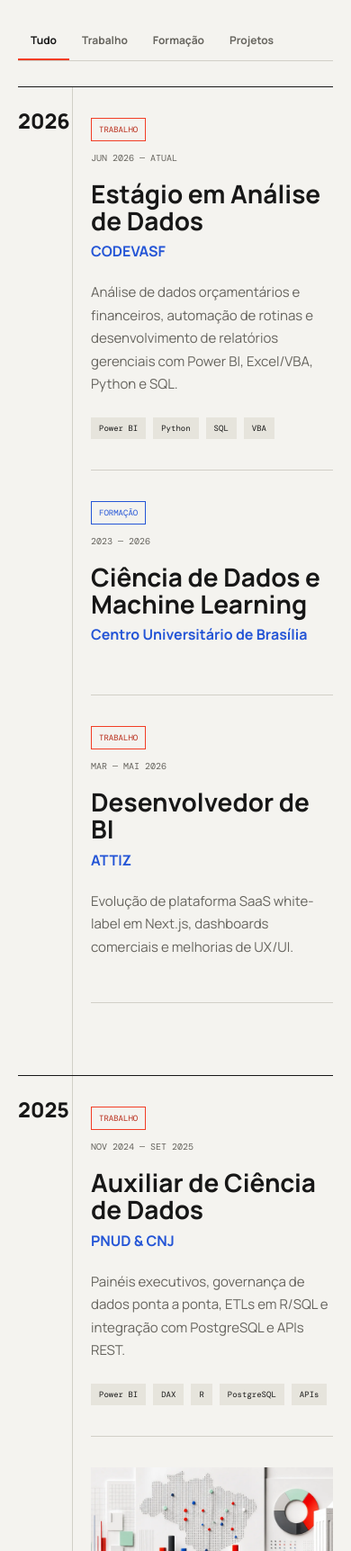
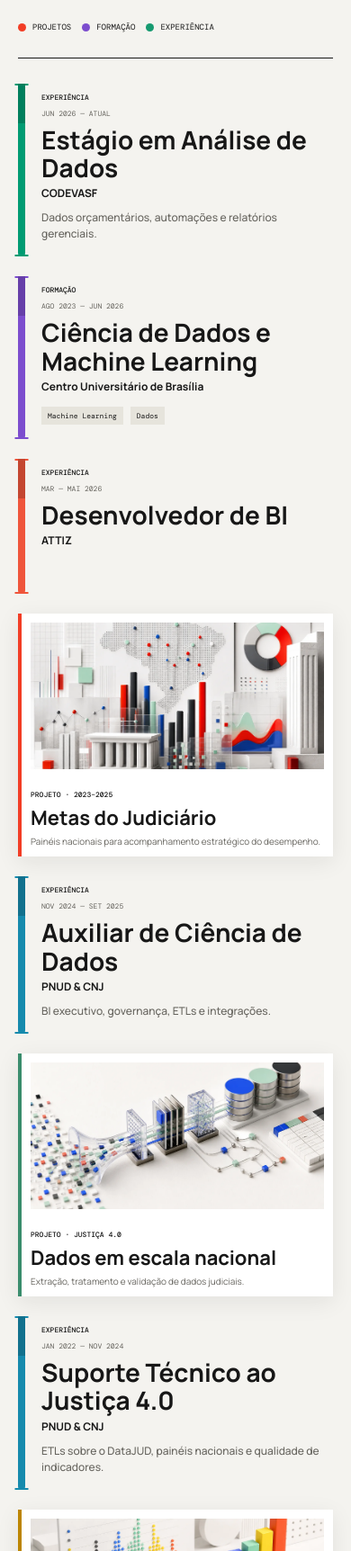
Before and after one commit to hermesjasper/curriculum-hermes, a plain HTML site: page index.html in a window 390 px wide. Shown: the part 1722-3446 px from the top of the page at 90% size. Drawn offline with nearby package versions, Linux system fonts and the light colour scheme.

Commit message:
feat: add continuous career timeline

```diff
--- a/index.html
+++ b/index.html
@@ -66,132 +66,122 @@
             <p class="section-index">02 / Trajetória</p>
             <h2>O presente é só<br />o ponto de partida.</h2>
           </div>
-          <div class="timeline-filters" role="group" aria-label="Filtrar trajetória">
-            <button class="filter-button active" data-filter="all" type="button">Tudo</button>
-            <button class="filter-button" data-filter="work" type="button">Trabalho</button>
-            <button class="filter-button" data-filter="study" type="button">Formação</button>
-            <button class="filter-button" data-filter="project" type="button">Projetos</button>
+          <div class="timeline-legend" aria-label="Legenda da linha do tempo">
+            <span><i class="legend-project"></i>Projetos</span>
+            <span><i class="legend-study"></i>Formação</span>
+            <span><i class="legend-work"></i>Experiência</span>
           </div>
         </div>
 
-        <div class="timeline">
-          <article class="timeline-year" data-year="2026">
-            <div class="year-marker"><span>2026</span><small>Agora</small></div>
-            <div class="year-events">
-              <section class="event reveal" data-type="work">
-                <div class="event-meta"><span class="tag tag-work">Trabalho</span><time>Jun 2026 — atual</time></div>
-                <h3>Estágio em Análise de Dados</h3>
-                <p class="event-place">CODEVASF</p>
-                <p>Análise de dados orçamentários e financeiros, automação de rotinas e desenvolvimento de relatórios gerenciais com Power BI, Excel/VBA, Python e SQL.</p>
-                <ul class="tech-list"><li>Power BI</li><li>Python</li><li>SQL</li><li>VBA</li></ul>
-              </section>
-              <section class="event event-compact reveal" data-type="study">
-                <div class="event-meta"><span class="tag tag-study">Formação</span><time>2023 — 2026</time></div>
-                <h3>Ciência de Dados e Machine Learning</h3>
-                <p class="event-place">Centro Universitário de Brasília</p>
-              </section>
-              <section class="event event-compact reveal" data-type="work">
-                <div class="event-meta"><span class="tag tag-work">Trabalho</span><time>Mar — Mai 2026</time></div>
-                <h3>Desenvolvedor de BI</h3>
-                <p class="event-place">ATTIZ</p>
-                <p>Evolução de plataforma SaaS white-label em Next.js, dashboards comerciais e melhorias de UX/UI.</p>
-              </section>
+        <div class="chronology-guide">
+          <span>Projetos e formação</span>
+          <span>Tempo</span>
+          <span>Experiência profissional</span>
+        </div>
+
+        <div class="chronology" aria-label="Linha do tempo profissional de agosto de 2026 a janeiro de 2019">
+          <div class="chronology-axis" aria-hidden="true"></div>
+          <div class="year-tick" style="--at: 0"><strong>2026</strong><small>Agora</small></div>
+          <div class="year-tick" style="--at: 19"><strong>2025</strong></div>
+          <div class="year-tick" style="--at: 31"><strong>2024</strong></div>
+          <div class="year-tick" style="--at: 43"><strong>2023</strong></div>
+          <div class="year-tick" style="--at: 55"><strong>2022</strong></div>
+          <div class="year-tick" style="--at: 67"><strong>2021</strong></div>
+          <div class="year-tick" style="--at: 79"><strong>2020</strong></div>
+          <div class="year-tick" style="--at: 91"><strong>2019</strong><small>O começo</small></div>
+
+          <article class="duration-item side-left lane-study color-ceub reveal" style="--start: 2; --months: 35; --mobile-order: 2">
+            <div class="duration-line"><i></i></div>
+            <div class="duration-content">
+              <span class="item-kind">Formação</span>
+              <time>Ago 2023 — Jun 2026</time>
+              <h3>Ciência de Dados e Machine Learning</h3>
+              <p>Centro Universitário de Brasília</p>
+              <ul class="tech-list"><li>Machine Learning</li><li>Dados</li></ul>
             </div>
           </article>
 
-          <article class="timeline-year" data-year="2025">
-            <div class="year-marker"><span>2025</span></div>
-            <div class="year-events">
-              <section class="event reveal" data-type="work">
-                <div class="event-meta"><span class="tag tag-work">Trabalho</span><time>Nov 2024 — Set 2025</time></div>
-                <h3>Auxiliar de Ciência de Dados</h3>
-                <p class="event-place">PNUD &amp; CNJ</p>
-                <p>Painéis executivos, governança de dados ponta a ponta, ETLs em R/SQL e integração com PostgreSQL e APIs REST.</p>
-                <ul class="tech-list"><li>Power BI</li><li>DAX</li><li>R</li><li>PostgreSQL</li><li>APIs</li></ul>
-              </section>
-              <section class="event project-event reveal" data-type="project" id="projetos">
-                <img src="assets/judiciary-analytics.webp" alt="Visualização abstrata de indicadores do Judiciário brasileiro" loading="lazy" />
-                <div class="project-copy">
-                  <div class="event-meta"><span class="tag tag-project">Projeto</span><time>2023 — 2025</time></div>
-                  <h3>Metas do Judiciário</h3>
-                  <p>Painéis analíticos para acompanhar resultados nacionais e apoiar a leitura estratégica do desempenho do Judiciário.</p>
-                  <span class="project-note">Imagem provisória</span>
-                </div>
-              </section>
+          <article class="duration-item side-left lane-study color-unb reveal" style="--start: 36; --months: 56; --mobile-order: 9">
+            <div class="duration-line"><i></i></div>
+            <div class="duration-content">
+              <span class="item-kind">Formação</span>
+              <time>Jan 2019 — Ago 2023</time>
+              <h3>Estatística</h3>
+              <p>Universidade de Brasília · créditos aproveitados</p>
             </div>
           </article>
 
-          <article class="timeline-year" data-year="2024">
-            <div class="year-marker"><span>2024</span></div>
-            <div class="year-events">
-              <section class="event reveal" data-type="work">
-                <div class="event-meta"><span class="tag tag-work">Trabalho</span><time>Jan 2022 — Nov 2024</time></div>
-                <h3>Suporte Técnico ao Justiça 4.0</h3>
-                <p class="event-place">PNUD &amp; CNJ</p>
-                <p>Desenvolvimento e manutenção de ETLs em R e SQL sobre o DataJUD, painéis de alto impacto e validação diária da qualidade dos indicadores.</p>
-                <ul class="tech-list"><li>R</li><li>SQL</li><li>DataJUD</li><li>Power BI</li></ul>
-              </section>
-              <section class="event project-event reveal" data-type="project">
-                <img src="assets/data-engineering.webp" alt="Visualização abstrata de um processo de engenharia de dados" loading="lazy" />
-                <div class="project-copy">
-                  <div class="event-meta"><span class="tag tag-project">Projeto</span><time>Justiça 4.0</time></div>
-                  <h3>Dados em escala nacional</h3>
-                  <p>Fluxos de extração, tratamento e validação para transformar dados judiciais em informação analítica confiável.</p>
-                  <span class="project-note">Imagem provisória</span>
-                </div>
-              </section>
+          <article id="projetos" class="point-item side-left lane-project color-project-red reveal" style="--start: 13; --mobile-order: 4">
+            <img src="assets/judiciary-analytics.webp" alt="Visualização abstrata de indicadores do Judiciário brasileiro" loading="lazy" />
+            <div><span class="item-kind">Projeto · 2023–2025</span><h3>Metas do Judiciário</h3><p>Painéis nacionais para acompanhamento estratégico do desempenho.</p></div>
+          </article>
+
+          <article class="point-item side-left lane-project color-project-green reveal" style="--start: 30; --mobile-order: 6">
+            <img src="assets/data-engineering.webp" alt="Visualização abstrata de um processo de engenharia de dados" loading="lazy" />
+            <div><span class="item-kind">Projeto · Justiça 4.0</span><h3>Dados em escala nacional</h3><p>Extração, tratamento e validação de dados judiciais.</p></div>
+          </article>
+
+          <article class="point-item side-left lane-project color-project-yellow reveal" style="--start: 49; --mobile-order: 8">
+            <img src="assets/education-analytics.webp" alt="Visualização abstrata de estatísticas educacionais" loading="lazy" />
+            <div><span class="item-kind">Projeto pessoal</span><h3>Painel ENEM</h3><p>Análise de indicadores educacionais em Streamlit.</p></div>
+          </article>
+
+          <article class="duration-item side-right work-short-a color-codevasf reveal" style="--start: 0; --months: 3; --mobile-order: 1">
+            <div class="duration-line"><i></i></div>
+            <div class="duration-content">
+              <span class="item-kind">Experiência</span><time>Jun 2026 — atual</time>
+              <h3>Estágio em Análise de Dados</h3><p>CODEVASF</p>
+              <p class="item-detail">Dados orçamentários, automações e relatórios gerenciais.</p>
             </div>
           </article>
 
-          <article class="timeline-year" data-year="2023">
-            <div class="year-marker"><span>2023</span></div>
-            <div class="year-events">
-              <section class="event event-compact reveal" data-type="study">
-                <div class="event-meta"><span class="tag tag-study">Formação</span><time>Até Ago 2023</time></div>
-                <h3>Estatística</h3>
-                <p class="event-place">Universidade de Brasília</p>
-                <p>Base quantitativa posteriormente aproveitada na formação em Ciência de Dados e Machine Learning.</p>
-              </section>
-              <section class="event project-event reveal" data-type="project">
-                <img src="assets/education-analytics.webp" alt="Visualização abstrata de estatísticas educacionais" loading="lazy" />
-                <div class="project-copy">
-                  <div class="event-meta"><span class="tag tag-project">Projeto pessoal</span><time>Streamlit</time></div>
-                  <h3>Painel ENEM</h3>
-                  <p>Exploração visual de indicadores educacionais, distribuições de desempenho e comparações de resultados.</p>
-                  <span class="project-note">Imagem provisória</span>
-                </div>
-              </section>
+          <article class="duration-item side-right work-short-b color-attiz reveal" style="--start: 3; --months: 3; --mobile-order: 3">
+            <div class="duration-line"><i></i></div>
+            <div class="duration-content">
+              <span class="item-kind">Experiência</span><time>Mar — Mai 2026</time>
+              <h3>Desenvolvedor de BI</h3><p>ATTIZ</p>
             </div>
           </article>
 
-          <article class="timeline-year" data-year="2021">
-            <div class="year-marker"><span>2021</span></div>
-            <div class="year-events">
-              <section class="event reveal" data-type="work">
-                <div class="event-meta"><span class="tag tag-work">Trabalho</span><time>Ago 2020 — Dez 2021</time></div>
-                <h3>Estágio em Ciência de Dados</h3>
-                <p class="event-place">Conselho Nacional de Justiça</p>
-                <p>Apoio a painéis em Power BI e Qlik Sense e conexão com bancos de dados por meio de R e SQL.</p>
-              </section>
-              <section class="event reveal" data-type="work">
-                <div class="event-meta"><span class="tag tag-work">Trabalho</span><time>Dez 2019 — Dez 2021</time></div>
-                <h3>Analista de Dados Jr.</h3>
-                <p class="event-place">ESTAT Consultoria</p>
-                <p>Limpeza de bases, análises estatísticas, relatórios, coleta em Python e suporte ao desenvolvimento de painéis.</p>
-              </section>
+          <article class="duration-item side-right color-pnud reveal" style="--start: 11; --months: 11; --mobile-order: 5">
+            <div class="duration-line"><i></i></div>
+            <div class="duration-content">
+              <span class="item-kind">Experiência</span><time>Nov 2024 — Set 2025</time>
+              <h3>Auxiliar de Ciência de Dados</h3><p>PNUD &amp; CNJ</p>
+              <p class="item-detail">BI executivo, governança, ETLs e integrações.</p>
             </div>
           </article>
 
-          <article class="timeline-year timeline-origin" data-year="2019">
-            <div class="year-marker"><span>2019</span><small>O começo</small></div>
-            <div class="year-events">
-              <section class="origin-message reveal" data-type="study">
-                <p class="eyebrow">O primeiro passo</p>
-                <h3>Estatística,<br />curiosidade e dados.</h3>
-                <p>O início da formação na UnB e da experiência profissional na ESTAT marcou o começo de uma trajetória construída entre análise, tecnologia e comunicação.</p>
-              </section>
+          <article class="duration-item side-right color-pnud reveal" style="--start: 22; --months: 34; --mobile-order: 7">
+            <div class="duration-line"><i></i></div>
+            <div class="duration-content">
+              <span class="item-kind">Experiência</span><time>Jan 2022 — Nov 2024</time>
+              <h3>Suporte Técnico ao Justiça 4.0</h3><p>PNUD &amp; CNJ</p>
+              <p class="item-detail">ETLs sobre o DataJUD, painéis nacionais e qualidade de indicadores.</p>
             </div>
           </article>
+
+          <article class="duration-item side-right work-lane-a color-cnj reveal" style="--start: 56; --months: 17; --mobile-order: 10">
+            <div class="duration-line"><i></i></div>
+            <div class="duration-content">
+              <span class="item-kind">Experiência</span><time>Ago 2020 — Dez 2021</time>
+              <h3>Estágio em Ciência de Dados</h3><p>CNJ</p>
+            </div>
+          </article>
+
+          <article class="duration-item side-right work-lane-b color-estat reveal" style="--start: 56; --months: 25; --mobile-order: 11">
+            <div class="duration-line"><i></i></div>
+            <div class="duration-content">
+              <span class="item-kind">Experiência</span><time>Dez 2019 — Dez 2021</time>
+              <h3>Analista de Dados Jr.</h3><p>ESTAT Consultoria</p>
+            </div>
+          </article>
+
+          <div class="origin-note reveal" style="--start: 91; --mobile-order: 12">
+            <span class="item-kind">Jan 2019</span>
+            <h3>Estatística, curiosidade e dados.</h3>
+            <p>O ponto inicial de uma trajetória construída entre análise, tecnologia e comunicação.</p>
+          </div>
         </div>
       </section>
 
--- a/styles.css
+++ b/styles.css
@@ -60,36 +60,64 @@
 
 .timeline-section { padding: 10vw 3.5vw; }
 .section-heading { display: flex; justify-content: space-between; align-items: end; gap: 32px; padding-bottom: 7vw; }
-.timeline-filters { display: flex; border-bottom: 1px solid var(--line); }
-.filter-button { border: 0; border-bottom: 3px solid transparent; margin-bottom: -1px; padding: 12px 14px; color: var(--muted); background: none; cursor: pointer; font-size: 12px; font-weight: 700; }
-.filter-button.active { color: var(--ink); border-color: var(--red); }
-.timeline { max-width: 1260px; margin: 0 auto; }
-.timeline-year { display: grid; grid-template-columns: 220px 1fr; border-top: 1px solid var(--ink); }
-.year-marker { position: sticky; top: calc(var(--header-height) + 34px); height: max-content; padding: 30px 32px 30px 0; display: flex; flex-direction: column; }
-.year-marker span { font-size: 72px; font-weight: 800; line-height: 1; }
-.year-marker small { margin-top: 8px; color: var(--red); font-family: "DM Mono", monospace; font-size: 10px; text-transform: uppercase; }
-.year-events { border-left: 1px solid var(--line); padding: 0 0 9vw 4vw; }
-.event { padding: 34px 0; border-bottom: 1px solid var(--line); transition: opacity .25s, transform .25s; }
-.event[hidden], .origin-message[hidden] { display: none; }
-.event-meta { display: flex; align-items: center; justify-content: space-between; gap: 12px; margin-bottom: 24px; }
-.event-meta time { color: var(--muted); font-family: "DM Mono", monospace; font-size: 10px; text-transform: uppercase; }
-.tag { padding: 6px 8px; border: 1px solid; font-family: "DM Mono", monospace; font-size: 9px; text-transform: uppercase; }
-.tag-work { border-color: var(--red); color: #b82a17; }
-.tag-study { border-color: var(--blue); color: var(--blue); }
-.tag-project { border-color: #528d74; color: #2e7658; }
-.event h3, .origin-message h3 { max-width: 760px; margin: 0 0 8px; font-size: 44px; line-height: 1.08; }
-.event-place { margin: 0 0 22px; color: var(--blue); font-weight: 700; }
-.event > p:not(.event-place) { max-width: 720px; color: var(--muted); font-size: 15px; line-height: 1.7; }
-.event-compact h3 { font-size: 36px; }
-.tech-list { margin-top: 24px; }
-.tech-list li { padding: 6px 9px; background: #e6e4dc; font-family: "DM Mono", monospace; font-size: 9px; }
-.project-event { display: grid; grid-template-columns: minmax(250px, .9fr) minmax(280px, 1.1fr); gap: 32px; align-items: center; }
-.project-event img { width: 100%; aspect-ratio: 4 / 3; object-fit: cover; }
-.project-copy .event-meta { margin-bottom: 18px; }
-.project-copy p { color: var(--muted); line-height: 1.7; }
-.project-note { font-family: "DM Mono", monospace; color: var(--red); font-size: 9px; text-transform: uppercase; }
-.origin-message { padding: 10vw 0 4vw; }
-.origin-message p:last-child { max-width: 640px; color: var(--muted); line-height: 1.8; }
+.timeline-legend { display: flex; flex-wrap: wrap; gap: 18px; font-family: "DM Mono", monospace; font-size: 9px; text-transform: uppercase; }
+.timeline-legend span { display: flex; align-items: center; gap: 7px; }
+.timeline-legend i { width: 9px; height: 9px; border-radius: 50%; }
+.legend-project { background: var(--red); }
+.legend-study { background: #7c4dce; }
+.legend-work { background: #169a70; }
+.chronology-guide { max-width: 1320px; margin: 0 auto 18px; display: grid; grid-template-columns: 56% 8% 36%; color: var(--muted); font-family: "DM Mono", monospace; font-size: 9px; text-transform: uppercase; }
+.chronology-guide span:nth-child(2) { text-align: center; }
+.chronology-guide span:last-child { padding-left: 20px; }
+.chronology { --month: 13px; position: relative; max-width: 1320px; height: calc(98 * var(--month)); margin: 0 auto; border-top: 1px solid var(--ink); }
+.chronology-axis { position: absolute; z-index: 2; top: 0; bottom: 0; left: 60%; width: 2px; background: var(--ink); }
+.chronology-axis::before { content: ""; position: sticky; display: block; top: calc(var(--header-height) + 20px); width: 10px; height: 10px; margin-left: -4px; border-radius: 50%; background: var(--red); box-shadow: 0 0 0 5px var(--paper); }
+.year-tick { position: absolute; z-index: 3; top: calc(var(--at) * var(--month)); left: 60%; width: 8%; padding-left: 16px; transform: translateY(-2px); }
+.year-tick::before { content: ""; position: absolute; left: -4px; top: 7px; width: 9px; height: 2px; background: var(--ink); }
+.year-tick strong { display: block; font-size: 16px; line-height: 1; }
+.year-tick small { display: block; margin-top: 4px; color: var(--red); font-family: "DM Mono", monospace; font-size: 8px; text-transform: uppercase; }
+.duration-item, .point-item, .origin-note { position: absolute; z-index: 4; top: calc(var(--start) * var(--month)); }
+.duration-item { min-height: 56px; height: calc(var(--months) * var(--month)); display: grid; grid-template-columns: 9px 1fr; gap: 14px; }
+.duration-line { position: relative; height: 100%; background: currentColor; border-radius: 5px; }
+.duration-line::before, .duration-line::after { content: ""; position: absolute; left: 50%; width: 15px; height: 2px; background: currentColor; transform: translateX(-50%); }
+.duration-line::before { top: 0; }
+.duration-line::after { bottom: 0; }
+.duration-line i { position: sticky; display: block; top: calc(var(--header-height) + 30px); width: 9px; height: 38px; background: currentColor; filter: brightness(.82); }
+.side-left { left: 0; }
+.side-right { left: 68%; width: 32%; }
+.lane-study { width: 27%; }
+.lane-project { left: 30%; width: 26%; }
+.work-lane-a { width: 15%; }
+.work-lane-b { left: 84%; width: 16%; }
+.work-short-a { width: 32%; }
+.work-short-b { left: 82%; width: 18%; }
+.duration-content { min-width: 0; padding: 1px 8px 16px 0; color: var(--ink); }
+.duration-content time { display: block; margin: 5px 0 9px; color: var(--muted); font-family: "DM Mono", monospace; font-size: 8px; text-transform: uppercase; }
+.duration-content h3, .point-item h3, .origin-note h3 { margin: 0 0 4px; font-size: 21px; line-height: 1.12; }
+.duration-content > p { margin: 0; font-size: 12px; font-weight: 700; }
+.duration-content .item-detail { max-width: 360px; margin-top: 10px; color: var(--muted); font-size: 11px; font-weight: 500; line-height: 1.5; }
+.item-kind { font-family: "DM Mono", monospace; font-size: 8px; font-weight: 500; text-transform: uppercase; }
+.duration-content .tech-list { margin-top: 14px; }
+.tech-list li { padding: 5px 7px; background: #e6e4dc; font-family: "DM Mono", monospace; font-size: 8px; }
+.point-item { display: grid; grid-template-columns: 92px 1fr; gap: 14px; padding: 10px; background: var(--white); border-left: 4px solid currentColor; box-shadow: 0 6px 24px rgba(23,23,23,.08); }
+.point-item::after { content: ""; position: absolute; left: 100%; top: 18px; width: 16%; border-top: 1px dashed currentColor; }
+.point-item img { width: 92px; height: 92px; object-fit: cover; }
+.point-item > div { color: var(--ink); }
+.point-item h3 { margin-top: 6px; font-size: 17px; }
+.point-item p { margin: 6px 0 0; color: var(--muted); font-size: 10px; line-height: 1.45; }
+.origin-note { left: 30%; width: 26%; padding-left: 16px; border-left: 3px solid var(--ink); }
+.origin-note h3 { margin-top: 8px; font-size: 24px; }
+.origin-note p { color: var(--muted); font-size: 11px; line-height: 1.6; }
+.color-ceub { color: #7c4dce; }
+.color-unb { color: var(--blue); }
+.color-codevasf { color: #009b72; }
+.color-attiz { color: #ef553b; }
+.color-pnud { color: #168aad; }
+.color-cnj { color: #e69f00; }
+.color-estat { color: #d1498b; }
+.color-project-red { color: var(--red); }
+.color-project-green { color: #3a8d6d; }
+.color-project-yellow { color: #bc8500; }
 
 .contact-section { min-height: 80svh; padding: 8vw 4vw 2vw; display: flex; flex-direction: column; justify-content: space-between; background: var(--ink); color: var(--white); }
 .contact-content { display: flex; align-items: end; justify-content: space-between; gap: 40px; }
@@ -119,12 +147,20 @@
   .intro-content h2, .section-heading h2 { font-size: 54px; }
   .timeline-section { padding: 90px 20px; }
   .section-heading { align-items: start; flex-direction: column; }
-  .timeline-filters { width: 100%; overflow-x: auto; }
-  .timeline-year { grid-template-columns: 86px 1fr; }
-  .year-marker { padding-top: 26px; }
-  .year-marker span { font-size: 30px; }
-  .year-events { padding-left: 20px; padding-bottom: 80px; }
-  .project-event { grid-template-columns: 1fr; }
+  .timeline-legend { gap: 12px; }
+  .chronology-guide, .chronology-axis, .year-tick { display: none; }
+  .chronology { height: auto; display: flex; flex-direction: column; gap: 22px; padding-top: 28px; }
+  .duration-item, .point-item, .origin-note { position: relative; top: auto; left: auto; width: 100%; order: var(--mobile-order); }
+  .duration-item { height: auto; min-height: 150px; grid-template-columns: 8px 1fr; }
+  .duration-line i { position: static; width: 8px; height: 44px; }
+  .duration-content { padding-left: 4px; }
+  .duration-content h3 { font-size: 28px; }
+  .duration-content .item-detail { font-size: 12px; }
+  .point-item { grid-template-columns: 120px 1fr; }
+  .point-item::after { display: none; }
+  .point-item img { width: 120px; height: 120px; }
+  .point-item h3 { font-size: 22px; }
+  .origin-note { padding-block: 24px; }
   .contact-section { min-height: 70svh; padding: 70px 20px 20px; }
   .contact-content { align-items: start; flex-direction: column; }
   footer { gap: 18px; flex-direction: column; }
@@ -133,13 +169,10 @@
 @media (max-width: 520px) {
   .hero-intro { margin-block: 18px; }
   .hero-actions { gap: 18px; }
-  .timeline-year { grid-template-columns: 60px 1fr; }
-  .year-marker span { font-size: 23px; }
-  .year-marker small { display: none; }
-  .event-meta { align-items: flex-start; flex-direction: column; margin-bottom: 18px; }
   .hero h1 { font-size: 62px; }
   .intro-content h2, .section-heading h2 { font-size: 42px; }
-  .event h3, .origin-message h3, .event-compact h3 { font-size: 28px; }
+  .point-item { grid-template-columns: 1fr; }
+  .point-item img { width: 100%; height: auto; aspect-ratio: 16 / 8; }
   .contact-content p { font-size: 38px; }
 }
 
```
Also changed, not shown: script.js (+0 -13 lines).
